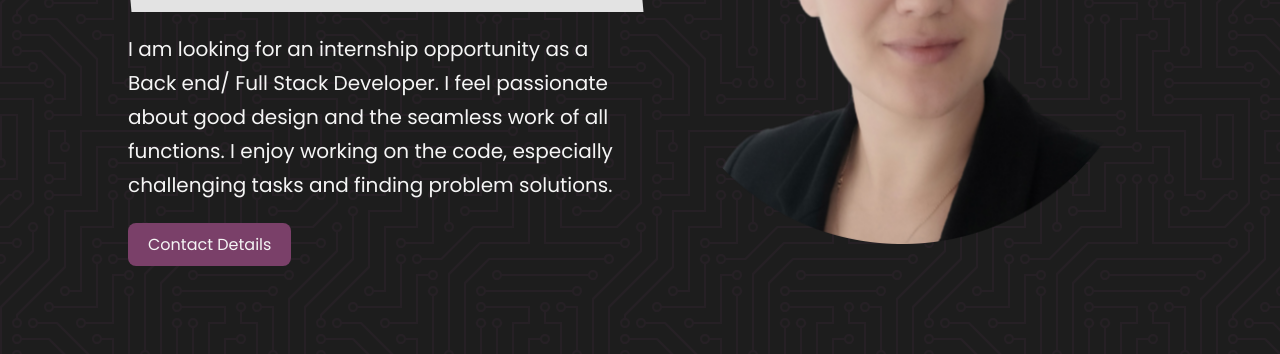
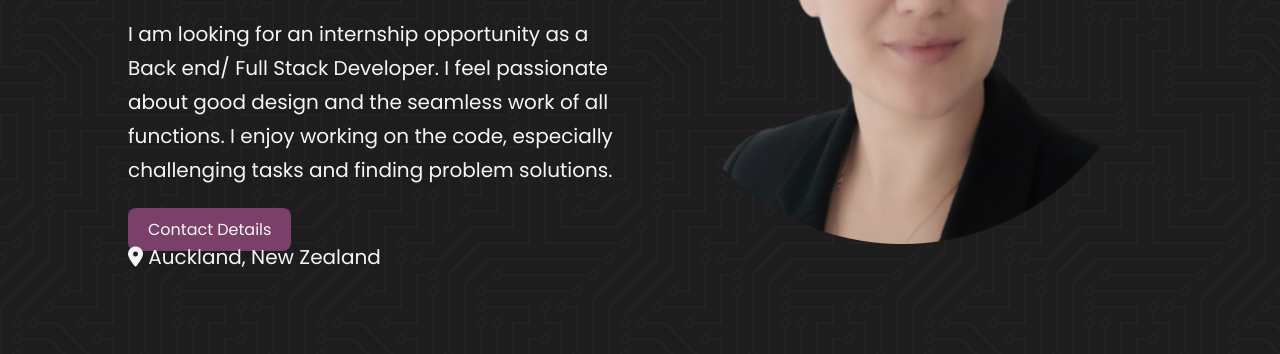
Before and after one commit to TatianaPas/Personal-Website, a plain HTML site: page index.html in a window 1280 px wide. Shown: the part 446-800 px from the top of the page. Drawn offline with Linux system fonts and the light colour scheme.

Commit message:
add location

```diff
--- a/index.html
+++ b/index.html
@@ -1,13 +1,16 @@
 <!DOCTYPE html>
 <html lang="en">
+
 <head>
   <meta charset="utf-8" />
   <meta http-equiv="X-UA-Compatible" content="IE=edge" />
   <meta name="viewport" content="width=device-width, initial-scale=1.0" />
   <title>Portfolio</title>
   <link rel="stylesheet" href="style.css" />
-    <link rel="stylesheet" href="https://cdnjs.cloudflare.com/ajax/libs/font-awesome/6.0.0/css/all.min.css" integrity="sha512-9usAa10IRO0HhonpyAIVpjrylPvoDwiPUiKdWk5t3PyolY1cOd4DSE0Ga+ri4AuTroPR5aQvXU9xC6qOPnzFeg==" crossorigin="anonymous" referrerpolicy="no-referrer" />
+  <link rel="stylesheet" href="https://cdnjs.cloudflare.com/ajax/libs/font-awesome/6.0.0/css/all.min.css" integrity="sha512-9usAa10IRO0HhonpyAIVpjrylPvoDwiPUiKdWk5t3PyolY1cOd4DSE0Ga+ri4AuTroPR5aQvXU9xC6qOPnzFeg==" crossorigin="anonymous"
+    referrerpolicy="no-referrer" />
 </head>
+
 <body>
   <!--Navbar-->
   <nav class="navbar">
@@ -38,6 +41,7 @@
         working on the code, especially challenging tasks and finding problem solutions.
       </p>
       <a class="btn" href="#contact-section">Contact Details</a>
+      <p class="location"><i class="fa-solid fa-location-dot"></i> Auckland, New Zealand</p>
     </div>
     <img src="images/profile2.png" class="image" alt="photo" width="500px" />
 
@@ -289,10 +293,13 @@
     </div>
   </section>
 
-    <footer><p>Made by Tatiana Pasechnik 2022</p>
+  <footer>
+    <p>Made by Tatiana Pasechnik 2022</p>
     <a class="footer-link" href="https://www.youtube.com/watch?v=MCJPHmh_8aQ&ab_channel=ModernWeb"> following YouTube tutorial from ModernWeb</a> <a class="footer-link" href="https://www.youtube.com/watch?v=oMC6gyTWtic&ab_channel=CarpoolVenom">and
-CarpoolVenom</a></footer>
+      CarpoolVenom</a>
+  </footer>
 
   <script src="JavaScript.js"></script>
 </body>
+
 </html>
```
Lines whose indentation alone changed are shown as unchanged.
